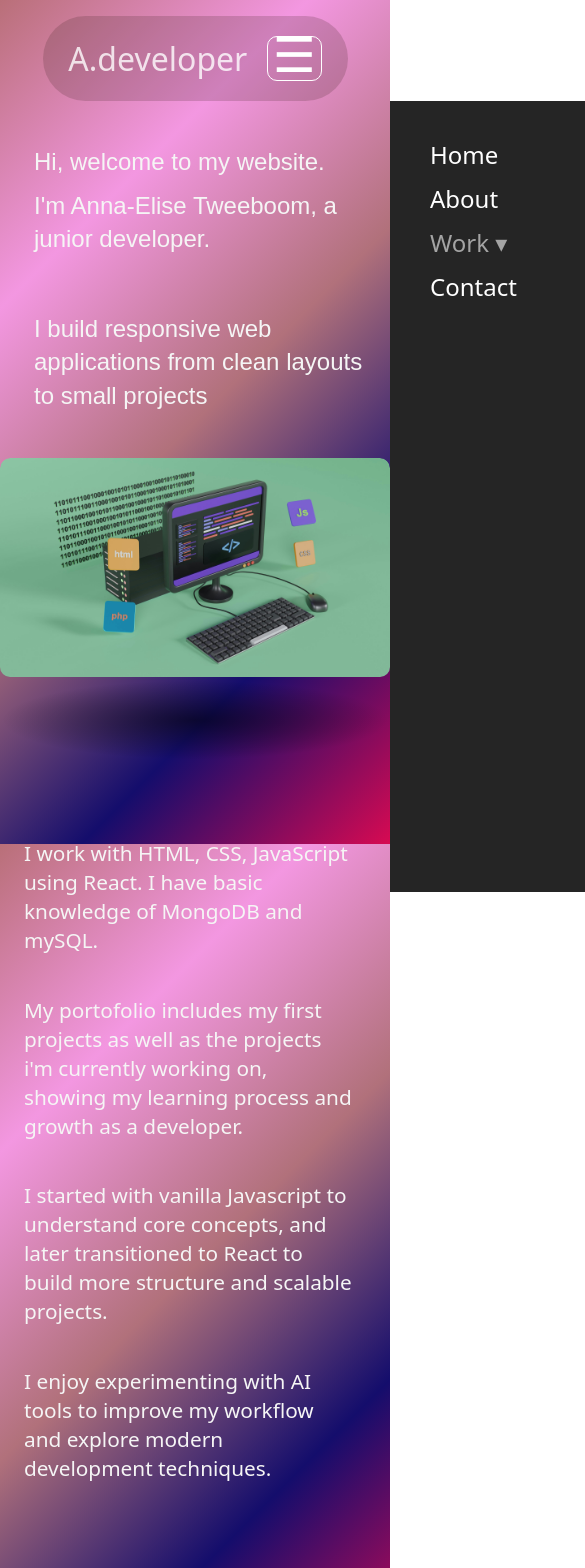
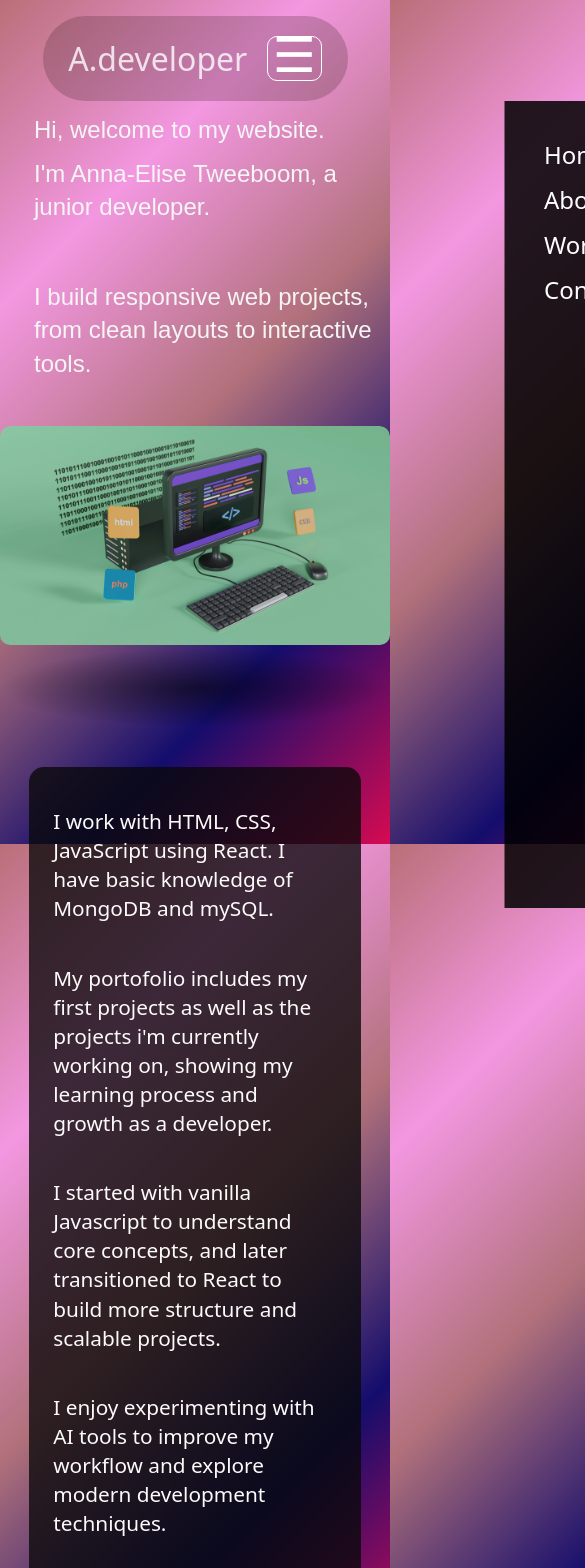
Before and after one commit to Ann-Getit/portfolio, a React (Vite) app: page /#/ in a window 390 px wide. Shown: the top 1568 px of the page, 585 px wide, since content can reach past the window. Built offline with nearby package versions, Linux system fonts and the light colour scheme; a web font is replaced by a local one.

Commit message:
multiple changes. from here can  go back for also good performance

```diff
--- a/src/App.jsx
+++ b/src/App.jsx
@@ -9,8 +9,8 @@ import { HashRouter as Router, Routes, Route } from 'react-router-dom';
 import Home from './pages/Home';
 import Project from './pages/Project';
 import useScrollFade from "./useScrollFade";
-import "./index.css";
 import Nav from "./assets/Nav";
+
 /*import Hero from './assets/first-pict.jsx';*/
 /*import { ReactComponent as JsIcon } from './js.svg';*/
 
@@ -38,7 +38,6 @@ function App() {
         <Route path="/project" element={<Project />} />
      </Routes>
 </main>
-
    </Router>
   );
 }
--- a/src/assets/Nav.css
+++ b/src/assets/Nav.css
@@ -1,4 +1,12 @@
-:root { /*  http://localhost:5173/  */
+/*  http://localhost:5173/  */
+
+
+/* check the path alles moet goed connected zijn */
+
+/** {
+  outline: 1px solid red;
+}*/
+:root {
   font-family: system-ui, Avenir, Helvetica, Arial, sans-serif;
   line-height: 0.5;
   font-weight: 400;
@@ -11,25 +19,38 @@
     #f397e1,
     rgb(185, 111, 120)
     );
+  background-repeat: no-repeat;
+  background-size: 100% 100%;
+  background-attachment: fixed;
 
-  background-repeat: no-repeat; /* geen herhaling */
-  background-size: 100% 100%;   /* vult hele viewport */
-  background-attachment: fixed;
 }
 
-html, body {
+body {
+  margin: 0;
+  min-height: 100vh;
+  color: white;
+  scroll-behavior: smooth;
+  overflow-x: hidden;
+}
+
+html {
   margin: 0;
   min-height: 100vh;
   color: white;
   scroll-behavior: smooth;
 }
 
+
+
+
+
+
 .nav-container {
   /*margin: 2rem auto 2rem auto; */
   display: flex;
   justify-content: space-around; /* logo links, burger/menu rechts */
   align-items: center;
-  background-color: rgba(69, 40, 40, 0.204);
+  background-color: rgba(69, 40, 40, 0.25);
   padding: 0 1rem;
   height: 85px;
   width: 70%;
@@ -37,8 +58,9 @@ html, body {
   position: sticky;
   top: 1rem;
   z-index: 1005;
-  margin: 1rem auto;
-
+  margin: 0 auto;
+  backdrop-filter: blur(5px);
+  -webkit-backdrop-filter: blur(5px); /* Safari */
 }
 
 .logo {
@@ -46,18 +68,19 @@ html, body {
   color: rgba(255, 255, 255, 0.793);
 }
 
+
+/* grote scherm*/
 .nav-links.desktop {
-display: flex;
+  display: flex;
   gap: 2rem;
   list-style: none;
   font-size: 1.5rem;
-
 }
-
+/*ook grote scherm*/
 .nav-links.mobile {
-  display: flex;
+  display: none; /**flex to none*/
   position: fixed;
-  top: 85px; /*---it was top: 0;------*/
+  top: 0; /*---it was top: 85px;------*/
   right: 0;
   height: 100vh;
   width: 70vw;
@@ -67,24 +90,25 @@ display: flex;
   transform: translateX(100%);
   transition: transform 0.3s ease;
   z-index: 9999;
+
+/* het was margin 1rem auto;*/}
+
+
+/* ----de <li>------*/
+.nav-links.desktop li a {
+  color: white;
+  text-decoration: none;
+  transition: color 0.3s ease;
+  /*font-size: 30px;*/
 }
 
-
-.nav-links.desktop li a {
+.nav-links.desktop li a:hover {
   color: rgba(255, 255, 255, 0.582);
-  text-decoration: none;
 }
 
+/*
 
-
-/*.nav-bar.open {
-  transform: translateX(0);
-}
-
-.nav-links.open {
-  transform: translateX(0);
-}*/
-
+*/
 
 
 .hamburger {
@@ -103,11 +127,22 @@ display: flex;
   position: relative;
 }
 
+
+
+
+
+
+ /*  link "WORK" >   */
 .dropbtn {
   cursor: pointer;
-  color: rgba(255, 255, 255, 0.582);
+  color: white;
   font-size: 1.5rem;
+  transition: color 0.3s ease;
 }
+.dropbtn:hover { /*  link "WORK" >   */
+color: rgba(255, 255, 255, 0.582);
+}
+
 
 
 .dropdown-content {
@@ -119,7 +154,7 @@ display: flex;
   height: 45px;/*dit toegevoegd*/
   padding-top: 15px;/*dit toegevoegd*/
   margin-top: 5px;/*dit toegevoegd*/
-  min-width: 150px;
+  min-width: 110px;
   border-radius: 5px;
   z-index: 1000;
 }
@@ -130,6 +165,8 @@ display: flex;
 .dropdown:hover .dropdown-content {
   display: block;
 }
+
+
 
 /* Responsief: kleine schermen */
 @media (max-width: 968px) {
@@ -145,234 +182,71 @@ display: flex;
 
   .nav-links.mobile {
     display: flex;
-    flex-direction: column;
+    /*flex-direction: column;*/
     position: fixed;
-    top: calc(85px + 1rem);  /* onder de nav-container */
+    top: 85px;  /* onder de nav-container */
     right: 0;
-    width: 50vw;
-    height: calc(100vh - 85px - 1rem);
+    height: calc(100vh - 85px);
     background: rgba(0,0,0,0.855);
-    transform: translateX(100%);
+    transform: translateX(150%);
     transition: transform 0.3s ease; /* even de nav-links.mobile testen tijdens klikken ervan */
     padding-top: 3rem;
     margin: 0;
     gap: 2rem;
     z-index: 1001;
     list-style: none;
+
+
+
   }
 
   .nav-links.mobile.open {
-    transform: translateX(0);
+    transform: translateX(50%);
   }
 
+
+  /*  alle links voor mobile overlay behalve Work(aparte hover)*/
   .nav-links.mobile li a {
     color: white;
     font-size: 1.5rem;
     text-decoration: none;
+    transition: color 0.3s ease;
   }
+  /*  alle links voor mobile overlay behalve Work(aparte hover)*/
+  .nav-links.mobile li a:hover {
+    color: rgba(255, 255, 255, 0.582);
+  }
+
 
   .overlay {
     position: fixed;
-    top: calc(85px + 1rem);
-    left: 0;
+    top: 85px;
+    padding: 0;
     width: 100vw;
-    height: calc(100vh - 85px - 1rem);
-    background: rgba(0,0,0,0.5);
+    height: calc(100vh - 85px);
+    background: rgba(0, 0, 0, 0.667);
     z-index: 1000;
+    transform: translateX(0);
   }
-}
-
-/*. Desktop dropdown‐CSS
-
-Mobile dropdown‐CSS
-
-React state (dropdownOpen) voor mobile click-behavior */
-/*
-  .dropdown-content {
-    position: static;  dit zorgt ervoor dat je content geduwd worden
-  } */
-
-
-
-.menu {
-   list-style: none;
-  display: flex;
-  gap: 2rem;
-}
-
-.menu li {
-  position: relative;
-  cursor: pointer;
-}
-
-
-h1 {
-  font-size: 35px;
-}
-
-
-.hero-area {
-  display: flex;
-  flex-direction: column;
-  gap: 2rem;
-  width: 100vw;
-  height: 50vw;
-  justify-content: center;
-  padding-top: 75px;
-  margin-bottom: 10vw;
-  color: black;
-  /*flex-direction: column; onderelkaar*/
-}
-
-.top-row {
-display: flex;
-gap: 5rem;
-justify-content: center;
 }
 
 
 
-#container-bl, #container-two {
-  flex: 1;
-  max-width: 45vw;
-  height: 18vw;
-  background-color: whitesmoke;
-}
-
-.slide-left {
-  opacity: 0;
-  transform: translateX(-50px); /* start buiten links */
-  transition: opacity 4s, transform 3s;
-
-}
-
-.slide-left.fade-in-active {
-  opacity: 1;
-  transform: translateX(0);      /* eindpositie */
-
-}
+/*.menu {  MENU ??
+   list-style: none;
+  display: flex;
+  gap: 2rem;
+}*/
+/*
+.menu li {  MENU ??
+  position: relative;
+  cursor: pointer;
+}*/
 
 
-.slide-right {
-  opacity: 0;
-  transform: translateX(50px); /* start buiten rechts */
-  transition: opacity 4s, transform 3s;
+/*
+h1 {  h1 ????????
+  font-size: 35px;
+}*/
 
-}
-
-.slide-right.fade-in-active {
-  opacity: 1;
-  transform: translateX(0);
-
-}
-
-
-
-
-.hero-area-middle {
-  display: flex;
-  width: 100vw;
-  height: 45vw;
-  background-color: rgba(115, 32, 32, 0.302);
-  flex-direction: row;
-  justify-content: center;
-  align-items: center;
-  gap: 2vw;
-  margin-bottom: 10vw;
-
-}
-
-
-
-.content-box {
-  width: 40vw;
-  height: 35vw;
-  background-color: whitesmoke;
-
-}
-
-.fade-in {
-  opacity: 0;
-  transform: translateY(20px);
-  transition: opacity 3s, transform 3s;
-}
-
-.fade-in.fade-in-active {
-  opacity: 1;
-  transform: translateY(0);
-}
-
-
-.content-box {
-  animation-delay: 0.3s; /* komt iets later in beeld */
-}
-
-
-
-
-
-.hero-image {
-  position: relative;
-  width: 100vw;
-  height: 50vw;
-  overflow: hidden;
-
-}
-/*.      background-position: center 50%;  */
-.hero-image::before {
-  content: "";
-  position: absolute;
-  top: 0; left: 0;
-  width: 100%;
-  height: 100%;
-  background: url('./assets/images/colors-.jpg') no-repeat center center;
-  background-size: cover;
-  animation: subtle-zoom 8s ease-in-out infinite alternate;
-  z-index: 0;
-}
-
-/* alleen in- en uitzoomen */
-@keyframes subtle-zoom {
-  0%   { transform: scale(1); }
-  50%  { transform: scale(1.10); }
-  100% { transform: scale(1); }
-}
-
-.image-content {
-  position: relative;
-  z-index: 1;
-  text-align: center;
-  color: white;
-  width: 100vw;
-  height: 45vw;
-  padding: 2rem;
-}
-
-
-.hero-footer {
-  display: flex;
-  flex-direction: row;
-  justify-content: center;
-  align-items: center;
-  width: 100vw;
-  height: 35vw;
-  background-color: black;
-}
-
-.footer-content {
-  height: 15vw;
-  width: 50vw;
-  background-color: whitesmoke;
-
-}
-
-
-/* copyright */
-#bottom {
-  text-align: center;
-  margin-top: auto;
-}
-#copyright {
-  background-color: black;
-  height: 6vw;
-}
+/*---------------------------------          --------------  ------------------*/
--- a/src/assets/Nav.jsx
+++ b/src/assets/Nav.jsx
@@ -1,14 +1,14 @@
 import { useState } from "react";
 import { Link } from "react-router-dom";
 
-import "../index.css";
-
+import "../assets/Nav.css";
 
 export default function Nav() {
 const [open, setOpen] = useState(false);
   return (
     <>
     <nav className="nav-container">
+
         <div className="logo">A.developer</div>
 
         {/* Desktop links */}
@@ -29,7 +29,6 @@ const [open, setOpen] = useState(false);
       <div className="hamburger" onClick={() => setOpen(!open)}>
         &#9776;
       </div>
-
 
 
 
--- a/src/index.css
+++ b/src/index.css
@@ -12,8 +12,8 @@
     rgb(185, 111, 120)
     );
 
-  background-repeat: no-repeat; /* geen herhaling */
-  background-size: 100% 100%;   /* vult hele viewport */
+  background-repeat: no-repeat;
+  background-size: 100% 100%;
   background-attachment: fixed;
 }
 
@@ -23,205 +23,9 @@ html, body {
   min-height: 100vh;
   color: white;
   scroll-behavior: smooth;
-
 }
 
 
-
-.nav-container {
-  /*margin: 2rem auto 2rem auto; */
-  display: flex;
-  justify-content: space-around; /* logo links, burger/menu rechts */
-  align-items: center;
-  background-color: rgba(69, 40, 40, 0.204);
-  padding: 0 1rem;
-  height: 85px;
-  width: 70%;
-  border-radius: 50px;
-  position: sticky;
-  top: 1rem;
-  z-index: 1005;
-  margin: 1rem auto;
-
-}
-
-.logo {
-  font-size: 2rem;
-  color: rgba(255, 255, 255, 0.793);
-}
-
-.nav-links.desktop {
-display: flex;
-  gap: 2rem;
-  list-style: none;
-  font-size: 1.5rem;
-
-}
-
-.nav-links.mobile {
-  display: flex;
-  position: fixed;
-  top: 85px;/*------------------------*/
-  right: 0;
-  height: 100vh;
-  width: 70vw;
-  background: rgba(0,0,0,0.9);
-  flex-direction: column;
-  padding-top: 5rem;
-  transform: translateX(100%);
-  transition: transform 0.3s ease;
-  z-index: 9999;
-}
-
-
-.nav-links.desktop li a {
-  color: rgba(255, 255, 255, 0.582);
-  text-decoration: none;
-  /*font-size: 30px;*/
-
-}
-
-/*.nav-bar.open {
-  transform: translateX(0);
-}
-.nav-links.open {
-  transform: translateX(0);
-}*/
-
-
-
-.hamburger {
-  display: none;
-  font-size: 3rem;
-  color: white;
-  cursor: pointer;
-  border: solid 1px white;
-  padding: 0.3rem 0.3rem 0.9rem 0.3rem;  /* verticale & horizontale ruimte rond de icon */
-  border-radius: 10px;
-}
-
-/* Dropdown container dit aanpassen  */
-.dropdown {
-  position: relative;
-
-}
-
-.dropbtn {
-  cursor: pointer;
-  color: rgba(255, 255, 255, 0.582);
-  font-size: 1.5rem;
-}
-
-
-.dropdown-content {
-  display: none;
-  position: absolute;
-  top: 100%;
-  left: 0;
-  background-color: black;
-  height: 45px;
-  padding-top: 15px;
-  margin-top: 5px;
-  min-width: 150px;
-  border-radius: 5px;
-  z-index: 1000;
-
-}
-
-
-
-/* Show on hover (desktop) */
-.dropdown:hover .dropdown-content {
-  display: block;
-}
-
-/* Responsief: kleine schermen */
-@media (max-width: 968px) {
-
-  /* Desktop menu verbergen */
-  .nav-links.desktop {
-    display: none;
-  }
-
-  .hamburger {
-    display: block;
-  }
-
-  .nav-links.mobile { /* dubbel van dit..*/
-    display: flex;
-    flex-direction: column;
-    position: fixed;
-    top: calc(85px + 1rem); /* onder de nav-container */
-    right: 0;
-    width: 50vw;
-    height: calc(100vh - 85px - 1rem);
-    background: rgba(0, 0, 0, 0.855);
-    transform: translateX(100%);
-    transition: transform 0.3s ease; /* even de nav-links.mobile testen tijdens klikken ervan */
-    padding-top: 3rem;
-    margin: 0;
-    gap: 2rem;
-    z-index: 1001;
-    list-style: none;
-  }
-
-
-
-
-  .nav-links.mobile.open {
-    transform: translateX(0);
-  }
-
-  .nav-links.mobile li a {
-    color: white;
-    font-size: 1.5rem;
-    text-decoration: none;
-  }
-
-  .nav-links.mobile li a:hover {
-    color: rgba(255, 255, 255, 0.582);
-  }
-
-  .overlay {
-    position: fixed;
-    top: calc(85px + 1rem);
-    left: 0;
-    width: 100vw;
-    height: calc(100vh - 85px - 1rem);
-    background: rgba(0,0,0,0.5);
-    z-index: 1000;
-  }
-}
-
-
-
-/*. Desktop dropdown‐CSS
-
-Mobile dropdown‐CSS
-
-React state (dropdownOpen) voor mobile click-behavior */
-/*
-  .dropdown-content {
-    position: static;  dit zorgt ervoor dat je content geduwd worden
-  } */
-
-
-
-.menu {
-   list-style: none;
-  display: flex;
-  gap: 2rem;
-}
-
-.menu li {
-  position: relative;
-  cursor: pointer;
-}
-
-
-h1 {
-  font-size: 35px;
-}
 .hero-area, .top-row {
   overflow-x: hidden;
 }
@@ -238,13 +42,14 @@ h1 {
   padding-top: 10px; /* change position containers content*/
   margin-bottom: 10vw;
   color: black;
-  /*flex-direction: column; onderelkaar*/
+  /*flex-direction: column; ond erelkaar*/
 }
 
 .top-row {
-display: flex;
-gap: 5rem;
-justify-content: center;
+  display: flex;
+  margin: 0 auto;
+  gap: 5rem;
+  justify-content: center;
 }
 
 
@@ -271,7 +76,7 @@ transition: color 1.4s ease, transform 1.4s ease;
 }
 
 .wave:hover p {
-  color: blue;
+  color: rgb(208, 214, 104);
    transform: translateX(0);
 }
 
@@ -415,19 +220,29 @@ line-height: 1.4; /* standaard ~1.5, lager = dichter op elkaar */
   color: whitesmoke;
   overflow-x: hidden;
   box-sizing: border-box;
+
 }
 
+
 .content-box {
-  width: 100%;
+ /*width: 100%;*/
   height: auto;
   /*background-color: whitesmoke;*/
-  margin: 0;
+  margin: 0 auto;
   padding: 30px;
   font-size: 30px;
   max-width: 100%;
+  width: 100vw;
   box-sizing: border-box;
+  animation-delay: 0.3s; /* komt iets later in beeld */
 }
+.content-box.fade-in.wave {
+  background-color: rgba(8, 8, 8, 0.775);
+  width: 85%;
+  color: rgb(253, 250, 250);
+  border-radius: 15px;
 
+}
 
 @media (max-width: 480px) {
 
@@ -548,9 +363,7 @@ line-height: 1.4; /* standaard ~1.5, lager = dichter op elkaar */
 }
 
 
-.content-box {
-  animation-delay: 0.3s; /* komt iets later in beeld */
-}
+
 
 .icons-row {
   display: flex;
@@ -583,13 +396,7 @@ line-height: 1.4; /* standaard ~1.5, lager = dichter op elkaar */
 
 
 
-
-
-
-
-
-
-
+/*  -------------------------------     ----*/
 .hero-image {
   position: relative;
   width: 100%;
@@ -636,7 +443,7 @@ line-height: 1.4; /* standaard ~1.5, lager = dichter op elkaar */
 
 
 
-
+/*------------         ---------------*/
 
 
 .hero-footer {
@@ -681,6 +488,8 @@ line-height: 1.4; /* standaard ~1.5, lager = dichter op elkaar */
   text-align: center;
   max-width: 100%;
 }
+
+
 @media (max-width: 968px) {
 .paragr {
   font-size: 3rem;
@@ -722,5 +531,5 @@ fill: rgb(56, 166, 225);
 #copyright {
   background-color: black;
   height: 6vw;
-  width: 100%;
+  width: 100%; /* wel of geen width ?*/
 }
--- a/src/main.jsx
+++ b/src/main.jsx
@@ -1,6 +1,6 @@
 import { StrictMode } from 'react'
 import { createRoot } from 'react-dom/client'
-import './index.css'
+/*import './index.css'*/
 import App from './App.jsx'
 
 createRoot(document.getElementById('root')).render(
--- a/src/pages/Home.jsx
+++ b/src/pages/Home.jsx
@@ -2,6 +2,8 @@ import { useEffect } from "react";
 import { useLocation } from "react-router-dom";
 import Hero from '../assets/first-pict.jsx';
 import useScrollFade from "../useScrollFade";
+import "../index.css";
+
 
 const Home = () => {
 
@@ -30,7 +32,7 @@ const Home = () => {
       <p>I'm Anna-Elise Tweeboom, a junior developer.</p>
      </div>
      <div id="container-two" className="slide-right wave">
-      <p>I build responsive web applications from clean layouts to small projects</p>
+      <p>I build responsive web projects, from clean layouts to interactive tools.</p>
      </div>
      </div>
         <Hero />
--- a/src/pages/Project.css
+++ b/src/pages/Project.css
@@ -1,18 +1,57 @@
+
+/* ---------de <li>----------*/
+.page .nav-links.desktop li {
+  color: white;
+  cursor: pointer;
+  transition: color 0.3s ease;
+}
+.page .nav-links.desktop li:hover {
+  color: rgba(255, 255, 255, 0.582)
+}
 
 
-.nav-links.mobile li {
+
+
+.page .nav-links.mobile li {
+  color: white;
   font-size: 1.5rem;
   cursor: pointer;
+  transition: color 0.3s ease;
+
 }
-.nav-links.mobile li:hover {
-color: rgba(255, 255, 255, 0.582);
+.page .nav-links.mobile li:hover {
+  color: rgba(255, 255, 255, 0.582);
 }
 
-.nav-links.desktop li {
-  color: rgba(255, 255, 255, 0.582);
-  cursor: pointer;
-}
 
+
+
+
+
+
+
+
+
+
+
+
+
+
+
+
+
+
+
+
+
+
+
+
+
+
+
+
+/*------------------------------------------               --------*/
 .projects {
   padding: 60px 40px;
 }
```
Also changed, not shown: src/pages/Project.jsx (+11 -6 lines).
